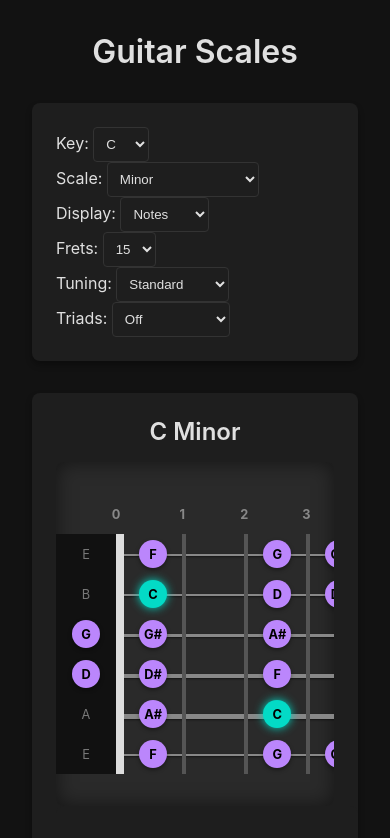
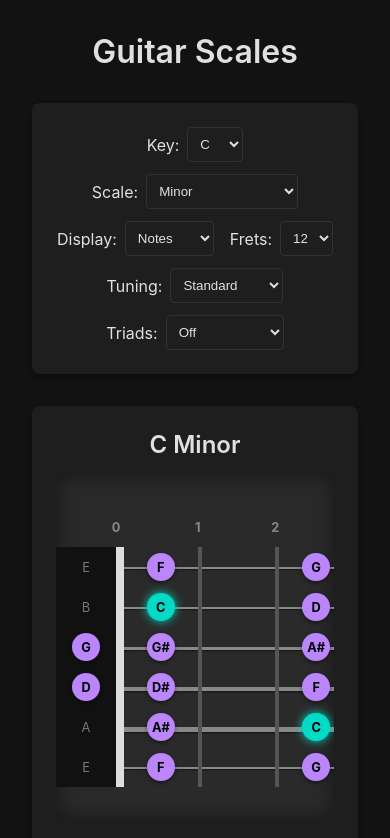
Before and after one commit to pgaard/guitarscales, a React (Vite) app: page / in a window 390 px wide. Shown: the top 838 px of the page. Built offline with nearby package versions, Linux system fonts and the light colour scheme.

Commit message:
drops downs more responsive

```diff
--- a/src/components/Fretboard.jsx
+++ b/src/components/Fretboard.jsx
@@ -3,7 +3,7 @@ import './Fretboard.css';
 import { TUNINGS, getNoteIndex, getNoteFromIndex, getScaleNotes, getIntervalName } from '../utils/musicTheory';
 import { playNote, getNoteFrequency } from '../utils/audioEngine';
 
-const Fretboard = ({ keyNote, scaleType, displayMode, triadNotes, numFrets = 15, tuningKey = 'standard' }) => {
+const Fretboard = ({ keyNote, scaleType, displayMode, triadNotes, numFrets = 12, tuningKey = 'standard' }) => {
   const tuning = TUNINGS[tuningKey];
   const strings = tuning.strings;
 
--- a/src/components/ScaleViewer.jsx
+++ b/src/components/ScaleViewer.jsx
@@ -8,7 +8,7 @@ const ScaleViewer = () => {
   const [scaleType, setScaleType] = useState('minor');
   const [displayMode, setDisplayMode] = useState('notes');
   const [triadRoot, setTriadRoot] = useState('');
-  const [fretCount, setFretCount] = useState(15);
+  const [fretCount, setFretCount] = useState(12);
   const [tuningKey, setTuningKey] = useState('standard');
 
   // Reset triad when key or scale changes
@@ -27,11 +27,11 @@ const ScaleViewer = () => {
   const triadNotes = triadRoot ? getTriadNotes(triadRoot, scaleType, keyNote) : null;
   const chordName = triadNotes ? getChordName(triadNotes) : '';
 
-  const labelStyle = { marginRight: '0.75rem', display: 'inline-block' };
+  const labelStyle = { display: 'flex', alignItems: 'center', gap: '0.5rem', whiteSpace: 'nowrap' };
 
   return (
     <div className="scale-viewer">
-      <div className="controls card">
+      <div className="controls card" style={{ display: 'flex', flexWrap: 'wrap', gap: '0.75rem 1rem', justifyContent: 'center' }}>
         <label style={labelStyle}>
           Key: <select value={keyNote} onChange={(e) => setKeyNote(e.target.value)}>
             {NOTES.map(note => (
@@ -64,7 +64,7 @@ const ScaleViewer = () => {
           </select>
         </label>
 
-        <label style={{ ...labelStyle, marginRight: 0 }}>
+        <label style={labelStyle}>
           Tuning: <select value={tuningKey} onChange={(e) => setTuningKey(e.target.value)}>
             {Object.entries(TUNINGS).map(([key, info]) => (
               <option key={key} value={key}>{info.name}</option>
--- a/src/index.css
+++ b/src/index.css
@@ -59,7 +59,6 @@ select {
   border: 1px solid var(--color-border);
   padding: 0.5rem;
   border-radius: 4px;
-  margin-right: 1rem;
 }
 
 .card {
```
